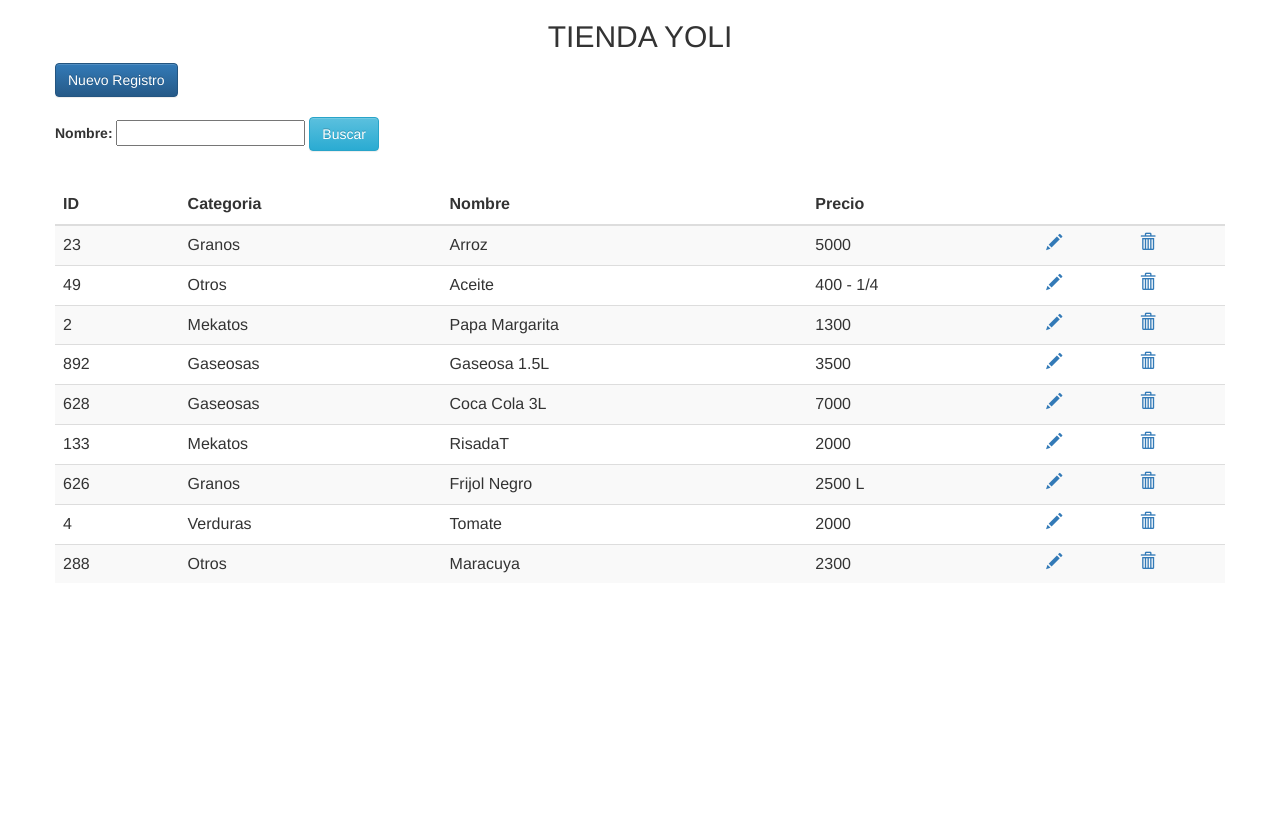
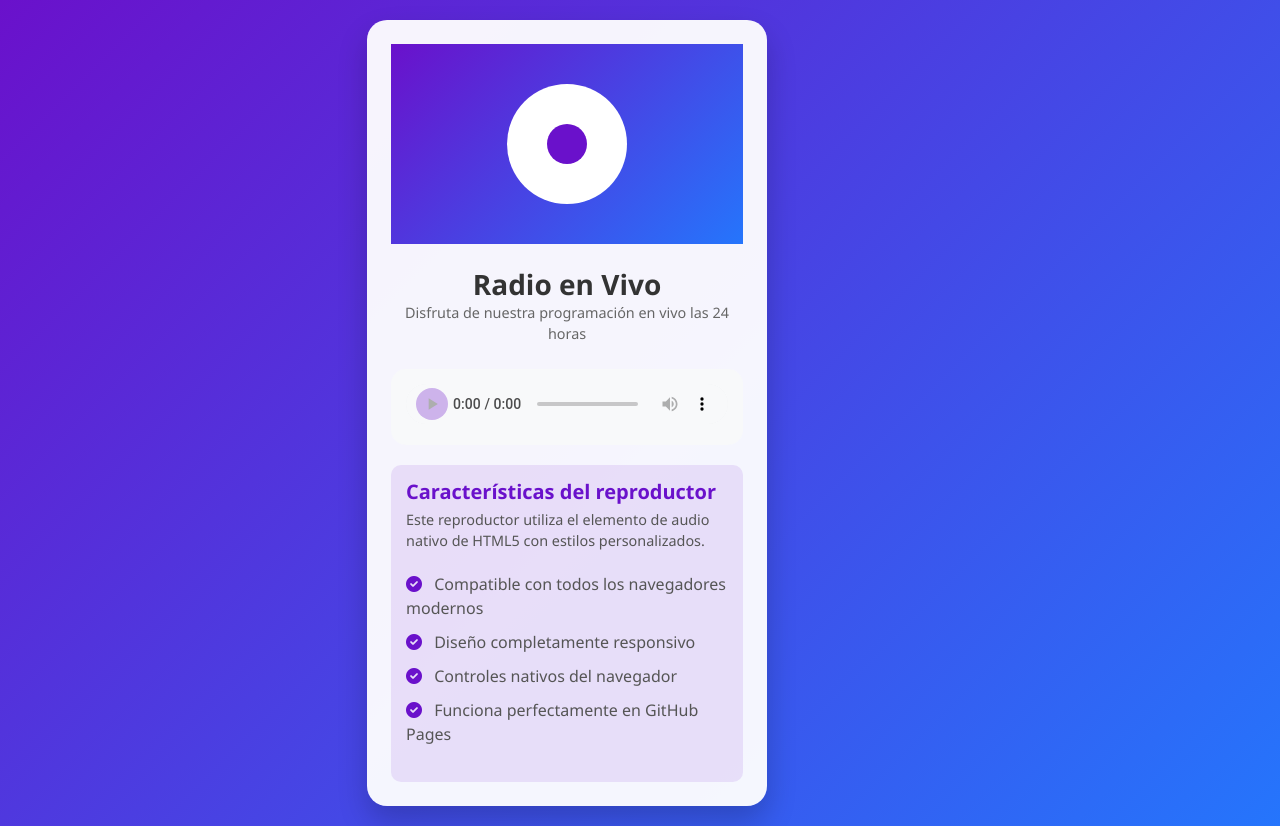
Before and after one commit to royo97/royo778.github.io, a PHP site: page / in a window 1280 px wide. Before the commit the page ends 573 px from the top, so only its background shows below. Run offline with PHP 8.4, Linux system fonts and the light colour scheme; data comes from the database, SQL or seed files in the repository.

Commit message:
Update index.php

```diff
--- a/index.php
+++ b/index.php
@@ -1,107 +1,184 @@
-<?php
-	require 'conexion.php';
+<!DOCTYPE html>
+<html lang="es">
+<head>
+    <meta charset="UTF-8">
+    <meta name="viewport" content="width=device-width, initial-scale=1.0">
+    <title>Reproductor de Audio</title>
+    <!-- Bootstrap 5 CSS -->
+    <link href="https://cdn.jsdelivr.net/npm/bootstrap@5.3.0-alpha1/dist/css/bootstrap.min.css" rel="stylesheet">
+    <!-- Font Awesome para iconos -->
+    <link rel="stylesheet" href="https://cdnjs.cloudflare.com/ajax/libs/font-awesome/6.0.0/css/all.min.css">
+    <style>
+        body {
+            background: linear-gradient(135deg, #6a11cb 0%, #2575fc 100%);
+            min-height: 100vh;
+            display: flex;
+            align-items: center;
+            justify-content: center;
+            font-family: 'Segoe UI', Tahoma, Geneva, Verdana, sans-serif;
+            padding: 20px;
+        }
 
-	$where = "";
+        .audio-player {
+            background-color: rgba(255, 255, 255, 0.95);
+            border-radius: 20px;
+            box-shadow: 0 15px 30px rgba(0, 0, 0, 0.2);
+            overflow: hidden;
+            max-width: 400px;
+            width: 100%;
+            transition: transform 0.3s ease;
+        }
 
-	if(!empty($_POST))
-	{
-		$valor = $_POST['campo'];
-		if(!empty($valor)){
-			$where = "WHERE Categoria LIKE '%$valor%'";
-			$where = "WHERE nombre LIKE '%$valor%'";
-		}
-	}
-	$sql = "SELECT * FROM productos $where";
-	$resultado = $mysqli->query($sql);
+        .audio-player:hover {
+            transform: translateY(-5px);
+        }
 
-?>
-<html lang="es">
-	<head>
-		<meta name="viewport" content="width=device-width, initial-scale=1">
-		<link href="css/bootstrap.min.css" rel="stylesheet">
-		<link href="css/bootstrap-theme.css" rel="stylesheet">
-		<script src="js/jquery-3.1.1.min.js"></script>
-		<script src="js/bootstrap.min.js"></script>
-	</head>
+        .album-art {
+            background: linear-gradient(135deg, #6a11cb 0%, #2575fc 100%);
+            height: 200px;
+            display: flex;
+            align-items: center;
+            justify-content: center;
+            position: relative;
+        }
 
-	<body>
+        .album-art::before {
+            content: "";
+            width: 120px;
+            height: 120px;
+            background-color: white;
+            border-radius: 50%;
+            position: absolute;
+        }
 
-		<div class="container">
-			<div class="row">
-				<h2 style="text-align:center">TIENDA YOLI</h2>
-			</div>
+        .album-art::after {
+            content: "";
+            width: 40px;
+            height: 40px;
+            background-color: #6a11cb;
+            border-radius: 50%;
+            position: absolute;
+            z-index: 1;
+        }
 
-			<div class="row">
-				<a href="nuevo.php" class="btn btn-primary">Nuevo Registro</a>
-				<br>
-				<br>
+        .player-title {
+            font-weight: 600;
+            color: #333;
+            margin-bottom: 0;
+        }
 
-				<form action="<?php $_SERVER['PHP_SELF']; ?>" method="POST">
-					<b>Nombre: </b><input type="text" id="campo" name="campo" />
-					<input type="submit" id="enviar" name="enviar" value="Buscar" class="btn btn-info" />
-				</form>
-			</div>
+        .station-info {
+            color: #666;
+            font-size: 0.9rem;
+        }
 
-			<br>
+        .audio-controls {
+            background-color: #f8f9fa;
+            border-radius: 15px;
+            padding: 15px;
+            margin-top: 10px;
+        }
 
-			<div class="row table-responsive">
-				<table class="table table-striped">
-					<thead>
-						<tr>
-							<th>ID</th>
-							<th>Categoria</th>
-							<th>Nombre</th>
-							<th>Precio</th>
-							<th></th>
-							<th></th>
-						</tr>
-					</thead>
+        .custom-audio {
+            width: 100%;
+            height: 40px;
+            outline: none;
+        }
 
-					<tbody>
-						<?php while($row = $resultado->fetch_array(MYSQLI_ASSOC)) { ?>
-							<tr>
-								<td><?php echo $row['id']; ?></td>
-								<td><?php echo $row['Categoria']; ?></td>
-								<td><?php echo $row['nombre']; ?></td>
-								<td><?php echo $row['precio']; ?></td>
-								<td><a href="modificar.php?id=<?php echo $row['id']; ?>"><span class="glyphicon glyphicon-pencil"></span></a></td>
-								<td><a href="#" data-href="eliminar.php?id=<?php echo $row['id']; ?>" data-toggle="modal" data-target="#confirm-delete"><span class="glyphicon glyphicon-trash"></span></a></td>
-							</tr>
-						<?php } ?>
-					</tbody>
-				</table>
-			</div>
-		</div>
+        .custom-audio::-webkit-media-controls-panel {
+            background-color: #f8f9fa;
+            border-radius: 10px;
+        }
 
-		<!-- Modal -->
-		<div class="modal fade" id="confirm-delete" tabindex="-1" role="dialog" aria-labelledby="myModalLabel" aria-hidden="true">
-			<div class="modal-dialog">
-				<div class="modal-content">
+        .custom-audio::-webkit-media-controls-play-button {
+            background-color: #6a11cb;
+            border-radius: 50%;
+        }
 
-					<div class="modal-header">
-						<button type="button" class="close" data-dismiss="modal" aria-hidden="true">&times;</button>
-						<h4 class="modal-title" id="myModalLabel">Eliminar Registro</h4>
-					</div>
+        .custom-audio::-webkit-media-controls-volume-slider {
+            background-color: #6a11cb;
+            border-radius: 10px;
+        }
 
-					<div class="modal-body">
-						¿Desea eliminar este registro?
-					</div>
+        .custom-audio::-webkit-media-controls-current-time-display,
+        .custom-audio::-webkit-media-controls-time-remaining-display {
+            color: #333;
+            font-weight: 500;
+        }
 
-					<div class="modal-footer">
-						<button type="button" class="btn btn-default" data-dismiss="modal">Cancel</button>
-						<a class="btn btn-danger btn-ok">Delete</a>
-					</div>
-				</div>
-			</div>
-		</div>
+        .info-box {
+            background-color: rgba(106, 17, 203, 0.1);
+            border-radius: 10px;
+            padding: 15px;
+            margin-top: 20px;
+        }
 
-		<script>
-			$('#confirm-delete').on('show.bs.modal', function(e) {
-				$(this).find('.btn-ok').attr('href', $(e.relatedTarget).data('href'));
+        .info-title {
+            color: #6a11cb;
+            font-weight: 600;
+            margin-bottom: 5px;
+        }
 
-				$('.debug-url').html('Delete URL: <strong>' + $(this).find('.btn-ok').attr('href') + '</strong>');
-			});
-		</script>
+        .info-text {
+            color: #555;
+            font-size: 0.9rem;
+            margin-bottom: 0;
+        }
 
-	</body>
+        .feature-list {
+            list-style-type: none;
+            padding: 0;
+            margin-top: 15px;
+        }
+
+        .feature-list li {
+            padding: 5px 0;
+            color: #555;
+        }
+
+        .feature-list li i {
+            color: #6a11cb;
+            margin-right: 8px;
+        }
+    </style>
+</head>
+<body>
+    <div class="container">
+        <div class="row justify-content-center">
+            <div class="col-md-8 col-lg-6">
+                <div class="audio-player p-4">
+                    <!-- Álbum art -->
+                    <div class="album-art mb-4"></div>
+
+                    <!-- Información de la estación -->
+                    <div class="text-center mb-4">
+                        <h3 class="player-title">Radio en Vivo</h3>
+                        <p class="station-info">Disfruta de nuestra programación en vivo las 24 horas</p>
+                    </div>
+
+                    <!-- Reproductor de audio nativo -->
+                    <div class="audio-controls">
+                        <audio class="custom-audio" controls>
+                            <source src="https://uk17freenew.listen2myradio.com/live.mp3?typeportmount=ice_8355_stream_218867363" type="audio/mpeg">
+                            Tu navegador no soporta el elemento de audio.
+                        </audio>
+                    </div>
+
+                    <!-- Información adicional -->
+                    <div class="info-box">
+                        <h5 class="info-title">Características del reproductor</h5>
+                        <p class="info-text">Este reproductor utiliza el elemento de audio nativo de HTML5 con estilos personalizados.</p>
+
+                        <ul class="feature-list">
+                            <li><i class="fas fa-check-circle"></i> Compatible con todos los navegadores modernos</li>
+                            <li><i class="fas fa-check-circle"></i> Diseño completamente responsivo</li>
+                            <li><i class="fas fa-check-circle"></i> Controles nativos del navegador</li>
+                            <li><i class="fas fa-check-circle"></i> Funciona perfectamente en GitHub Pages</li>
+                        </ul>
+                    </div>
+                </div>
+            </div>
+        </div>
+    </div>
+</body>
 </html>
```
